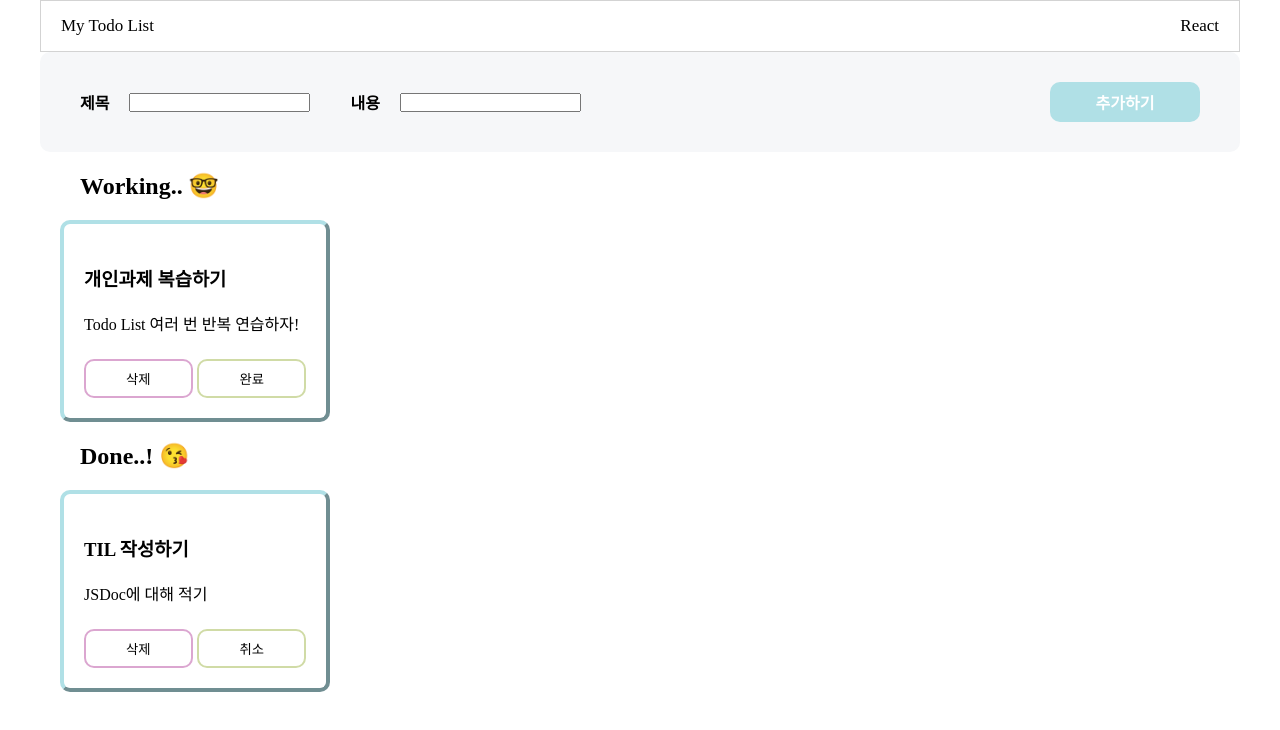
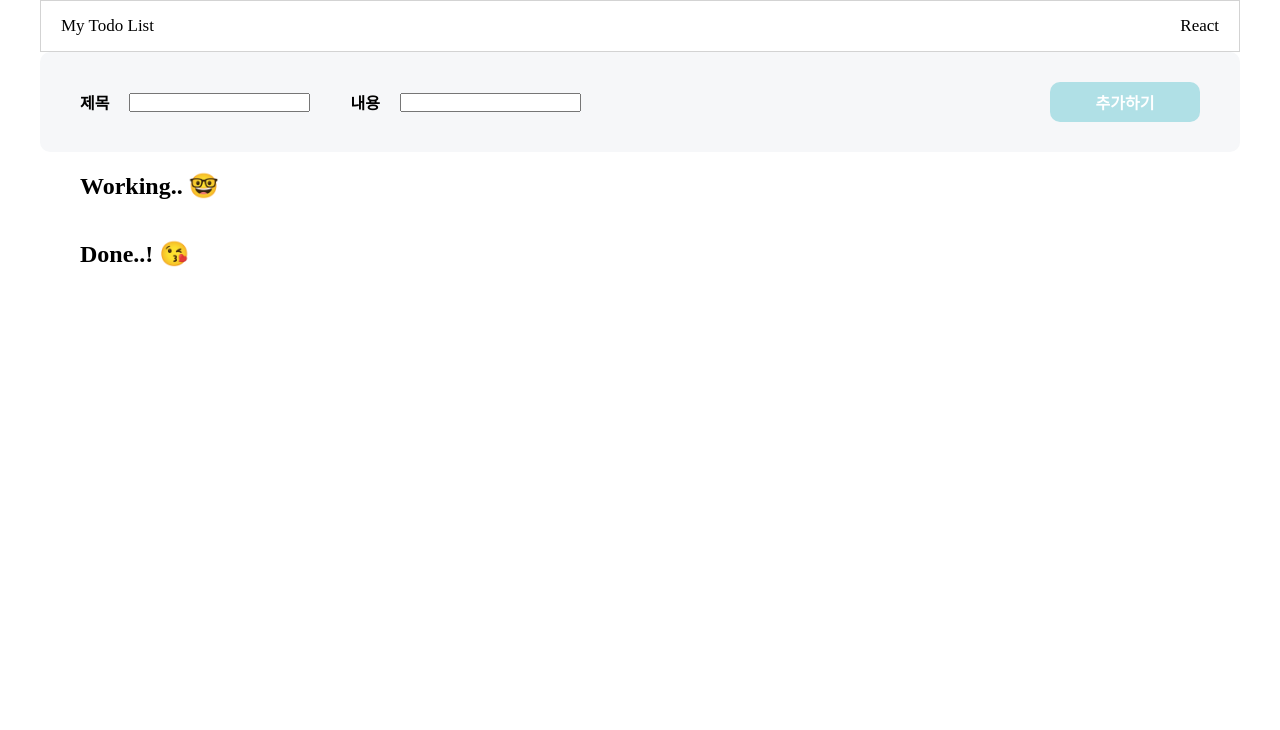
Before and after one commit to HiYongA/MyTodoList2, a React (Create React App) app: page / in a window 1280 px wide. Shown: the top 730 px of the page. Built offline with nearby package versions, Linux system fonts and the light colour scheme; the HTML template or start-up script is replaced by a standard one.

Commit message:
Revert "feat: Add initial todo values"
This reverts commit 39fc7d0d9ff20fc5427ceb6bb8ed19f87f98d05f.

```diff
--- a/src/components/AddTodo.jsx
+++ b/src/components/AddTodo.jsx
@@ -9,21 +9,7 @@ import "css/Style.css";
  */
 export default function AddTodo() {
   const [todos, setTodos] = useState(
-    () =>
-      JSON.parse(window.localStorage.getItem("todos")) || [
-        {
-          id: uuidv4(),
-          title: "개인과제 복습하기",
-          body: "Todo List 여러 번 반복 연습하자!",
-          isDone: false,
-        },
-        {
-          id: uuidv4(),
-          title: "TIL 작성하기",
-          body: "JSDoc에 대해 적기",
-          isDone: true,
-        },
-      ]
+    () => JSON.parse(window.localStorage.getItem("todos")) || []
   );
   window.localStorage.setItem("todos", JSON.stringify(todos));
 
```
